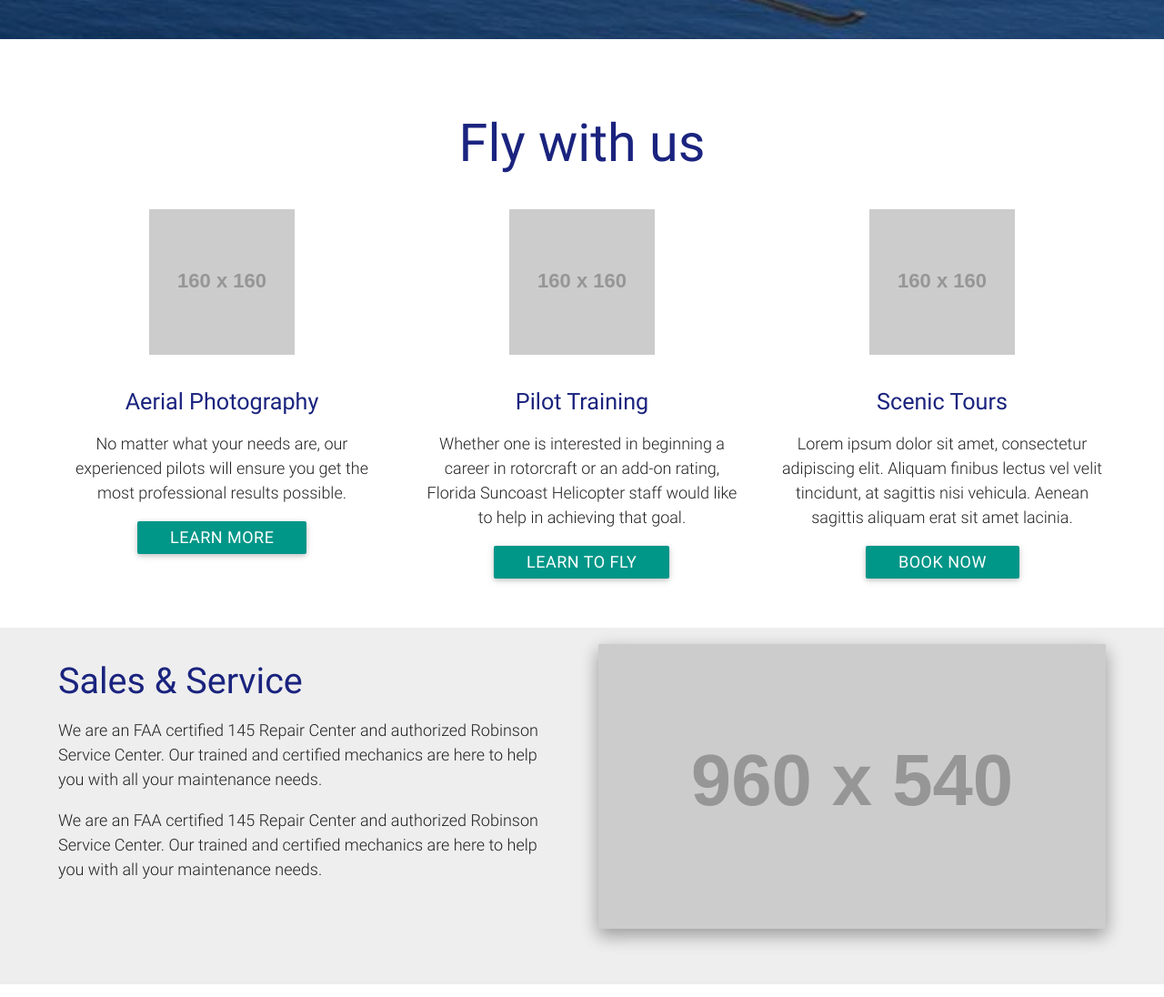
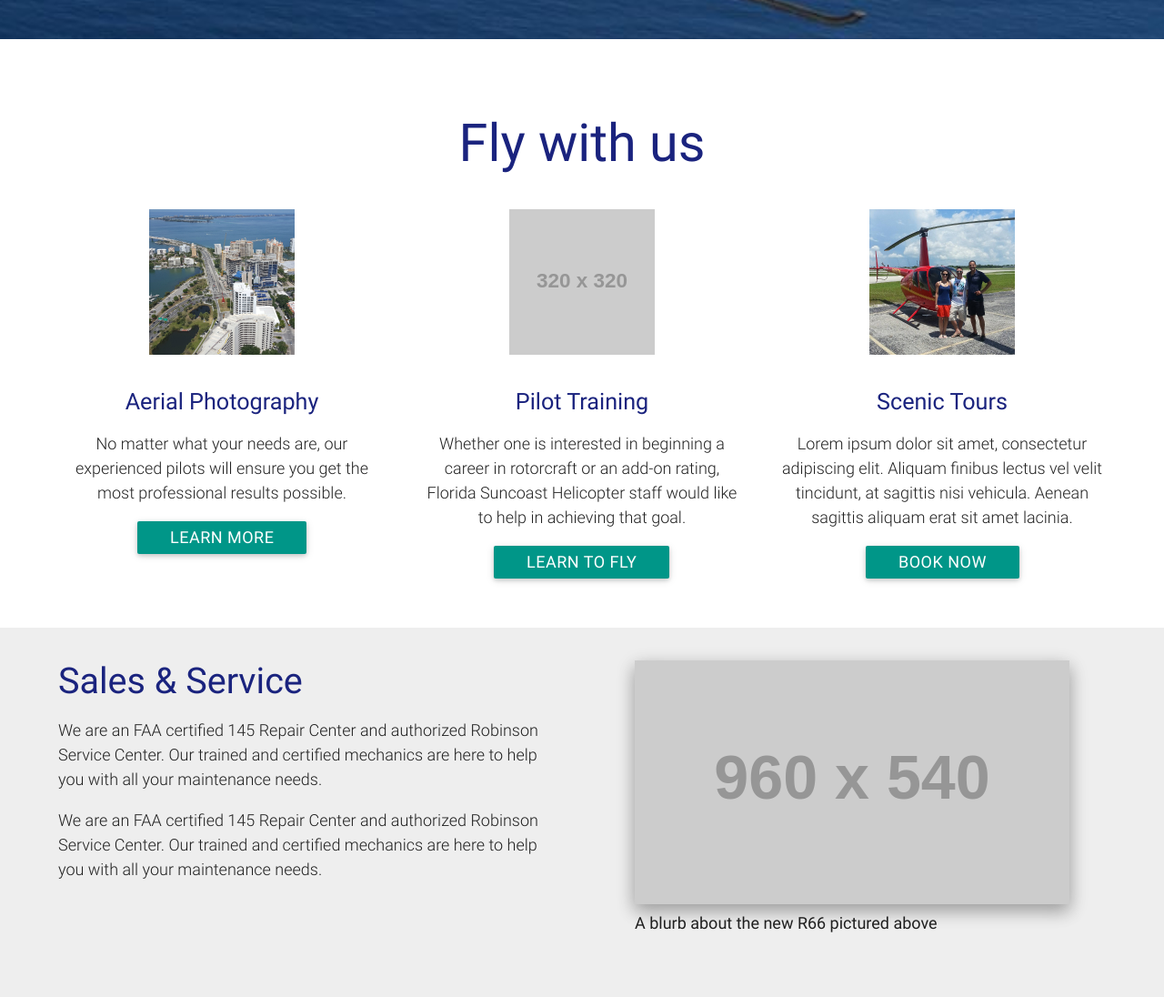
Before and after one commit to joncoop/fsh, a Jekyll site: the page built from index.html, in a window 1280 px wide, cut to the strip 759-1855 px from the top of the page. Shown: the whole strip at 91% size. Built offline with Jekyll 4.4.1, drawn with Linux system fonts in a browser that asks for light colours; nearby versions of some CDN libraries.

Commit message:
Added pics to fly with us section.

```diff
--- a/css/main.scss
+++ b/css/main.scss
@@ -116,6 +116,10 @@ footer {
   opacity: 1.0;
 }
 
+img.small_square {
+  height: 160px;
+  width: 160px;
+}
 
 /*** for small phones ***/
 @media screen and (max-width: 419px) {
--- a/index.html
+++ b/index.html
@@ -30,7 +30,7 @@ layout: default
     <div class="row">
       <div class="col s12 m4 center section">
         <div class="section hide-on-small-only">
-          <img src="http://dummyimage.com/160x160/aaa/fff" alt="">
+          <img class="small_square" src="{{ site.github.url }}/img/photography_small.jpg" alt="">
         </div>
         <h4>Aerial Photography</h4>
         <p class="light">No matter what your needs are, our experienced pilots will ensure you get the most professional results possible.</p>
@@ -39,7 +39,7 @@ layout: default
 
       <div class="col s12 m4 center section">
         <div class="section hide-on-small-only">
-          <img src="http://dummyimage.com/160x160/aaa/fff" alt="">
+          <img class="small_square" src="http://dummyimage.com/320x320/aaa/fff" alt="">
         </div>
         <h4 class="center">Pilot Training</h4>
         <p class="light">Whether one is interested in beginning a career in rotorcraft or an add-on rating, Florida Suncoast Helicopter staff would like to help in achieving that goal. </p>
@@ -48,7 +48,7 @@ layout: default
 
       <div class="col s12 m4 center section">
         <div class="section hide-on-small-only">
-          <img src="http://dummyimage.com/160x160/aaa/fff" alt="">
+          <img class="small_square" src="{{ site.github.url }}/img/tours_small.jpg" alt="">
         </div>
         <h4 class="center">Scenic Tours</h4>
         <p class="light">Lorem ipsum dolor sit amet, consectetur adipiscing elit. Aliquam finibus lectus vel velit tincidunt, at sagittis nisi vehicula. Aenean sagittis aliquam erat sit amet lacinia.</p>
@@ -71,7 +71,10 @@ layout: default
       </div>
 
       <div class="col s12 m6 hide-on-small-only">
-        <img class="responsive-img z-depth-2" src="http://dummyimage.com/960x540/aaa/fff" alt="Our hangar">
+        <figure>
+          <img class="responsive-img z-depth-2" src="http://dummyimage.com/960x540/aaa/fff" alt="The new R66">
+          <figcaption>A blurb about the new R66 pictured above</figcaption>
+        </figure>
       </div>
     </div>
   </div>
```
Also changed, not shown: img/photography_small.jpg (added), img/tours_small.jpg (added).
